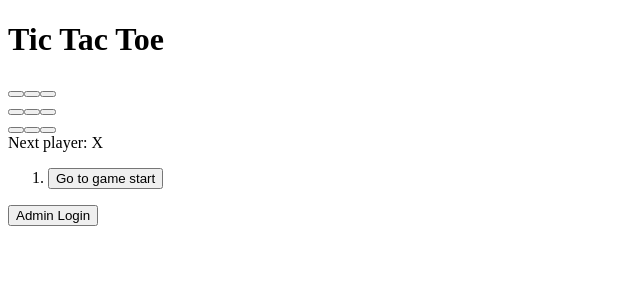
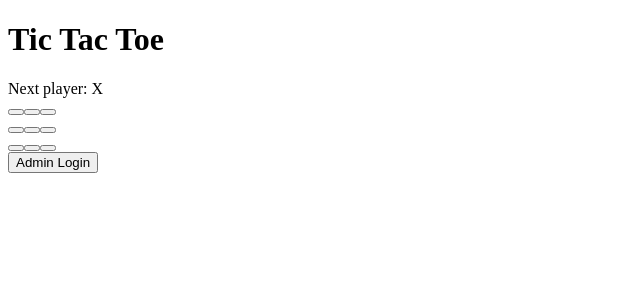
Before and after one commit to sallyyeng/Sesa.me, a React app: page / in a window 1280 px wide. Shown: the top 300 px of the page, without its empty margins (0-640 px from the left). Built offline with nearby package versions, Linux system fonts and the light colour scheme; the HTML template or start-up script is replaced by a standard one.

Commit message:
Delete game history, move player status to top of board

```diff
--- a/client/src/components/user/tictactoeView/game.jsx
+++ b/client/src/components/user/tictactoeView/game.jsx
@@ -141,16 +141,17 @@ class Game extends React.Component {
     return (
       <div className="game">
         <div className="game-board">
+          <div className="game-info">
+            <div>{status}</div>
+          </div>
+
           <Board
             squares={current.squares}
             onClick={i => this.handleClick(i)}
             unlockForms={this.props.unlockForms}
           />
         </div>
-        <div className="game-info">
-          <div>{status}</div>
-          <ol>{moves}</ol>
-        </div>
+
       </div>
     );
   }
```
Also changed, not shown: 1 other file (tests, documents, lock files or other folders).
